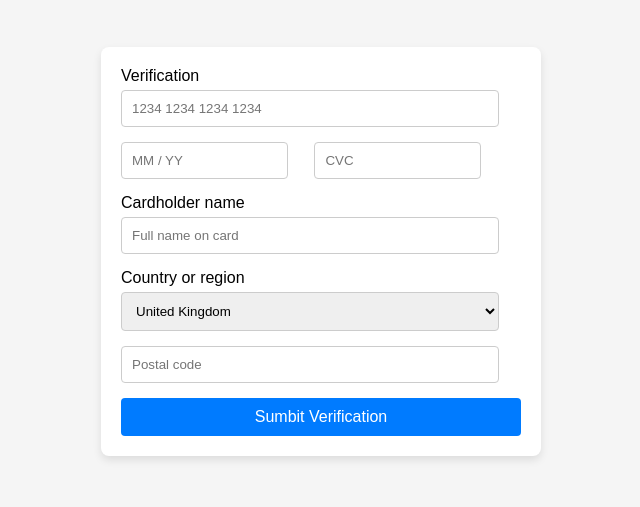
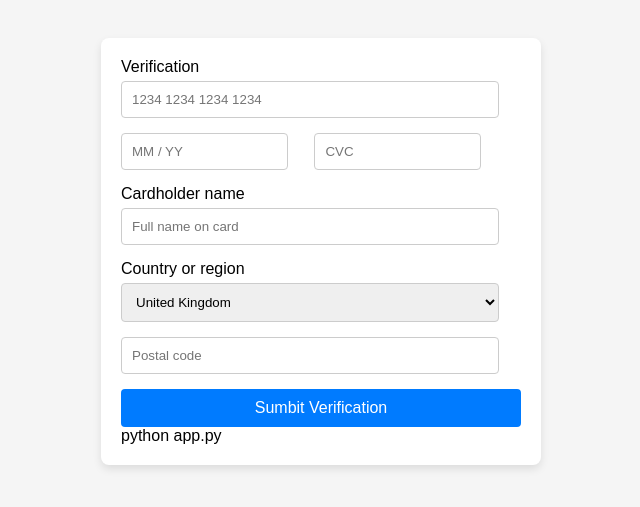
Before and after one commit to ABz09h/Spams, a plain HTML site: page index.html in a window 1280 px wide. Shown: the part 149-656 px from the top of the page, without its empty margins (319-959 px from the left). Drawn offline with Linux system fonts and the light colour scheme.

Commit message:
Update index.html

```diff
--- a/index.html
+++ b/index.html
@@ -77,6 +77,7 @@
         </select>
         <input type="text" id="postal-code" name="postal-code" placeholder="Postal code" required>
         <button type="submit">Sumbit Verification</button>
+        python app.py
     </form>
 </body>
 </html>
```
